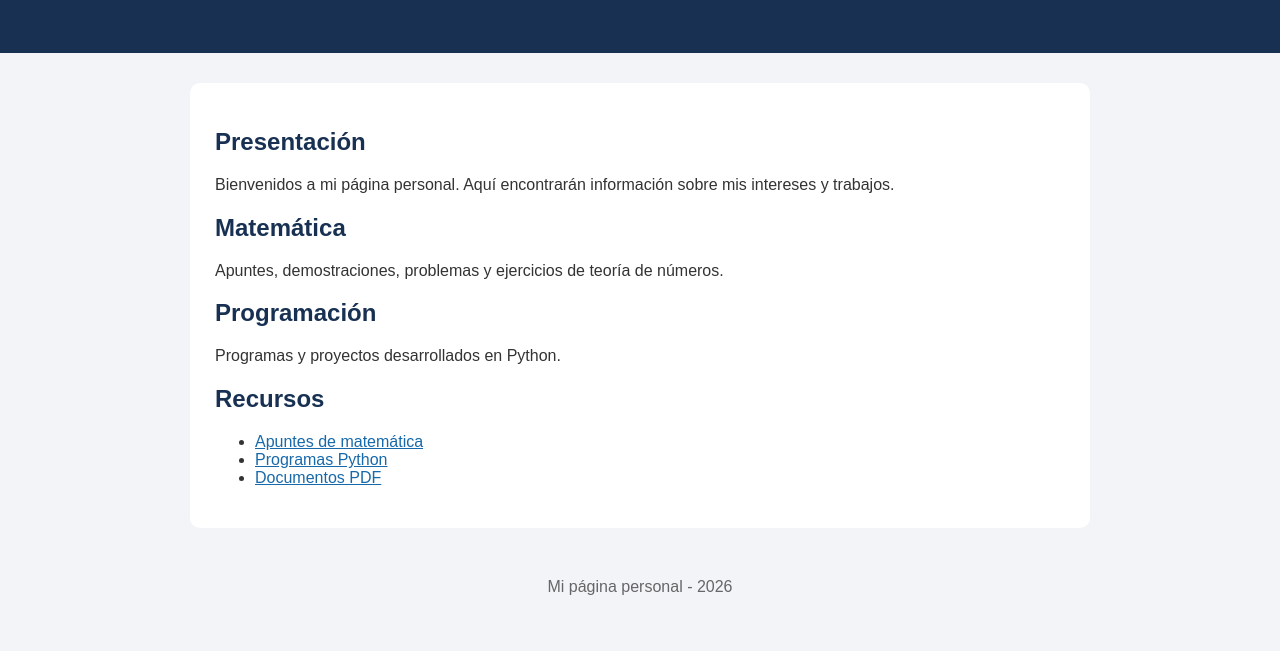
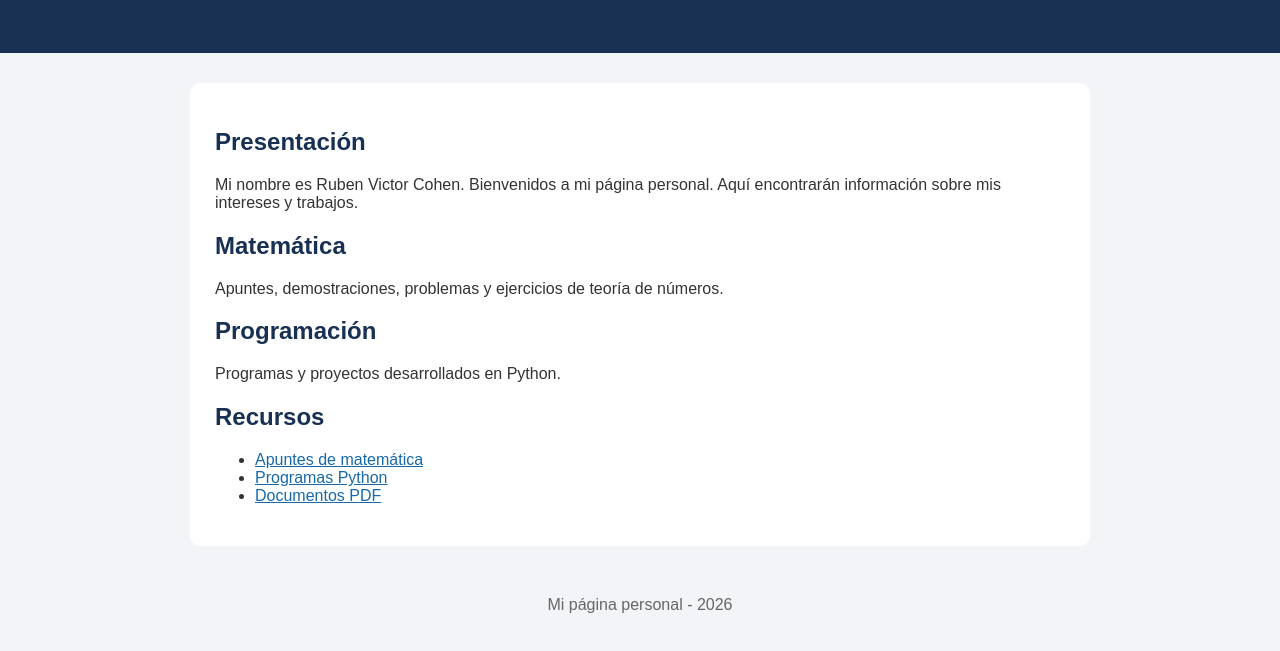
Before and after one commit to rubenvic1960/rubenvic1960.github.io, a plain HTML site: page index.html in a window 1280 px wide. Shown: the part 141-792 px from the top of the page. Drawn offline with Linux system fonts and the light colour scheme.

Commit message:
Update index.html

```diff
--- a/index.html
+++ b/index.html
@@ -55,7 +55,7 @@
 
     <h2>Presentación</h2>
     <p>
-        Bienvenidos a mi página personal.
+        Mi nombre es Ruben Victor Cohen. Bienvenidos a mi página personal.
         Aquí encontrarán información sobre mis intereses y trabajos.
     </p>
 
```
